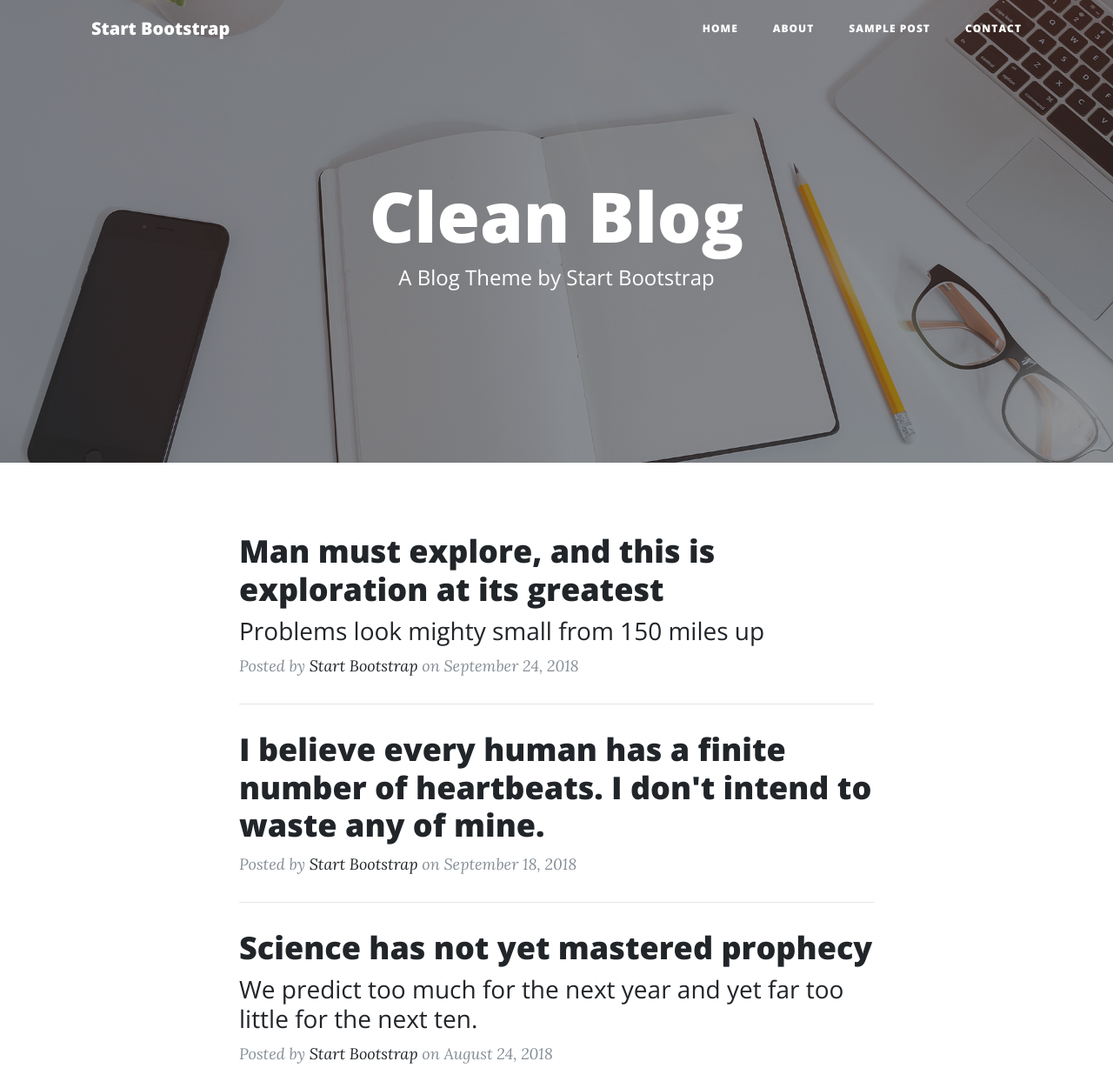
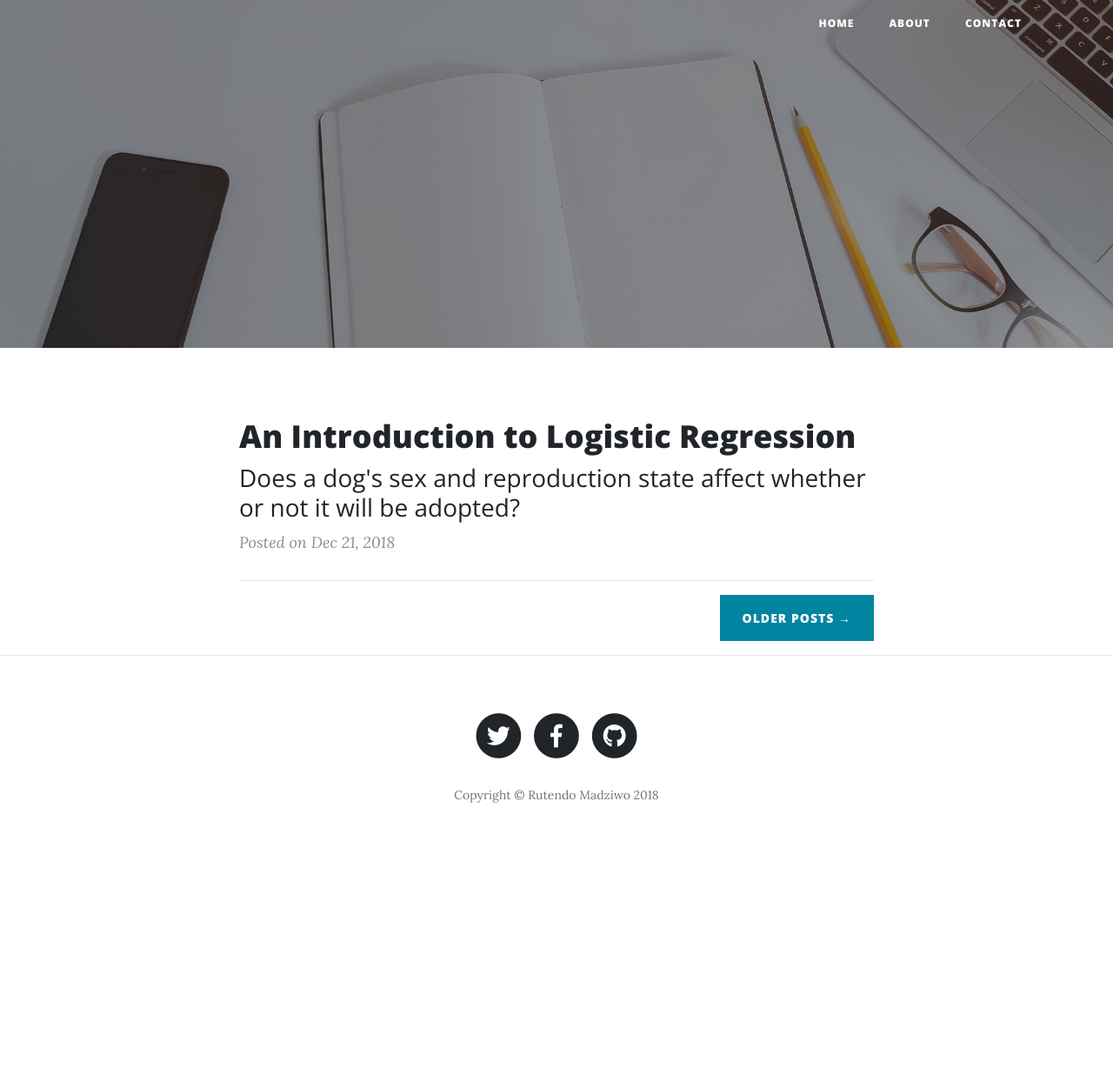
Before and after one commit to RutendoM/rutendom.github.io, a website: page index.html in a window 1280 px wide. Shown: the top 1228 px of the page at 87% size. After the commit the page ends 990 px from the top, so only its background shows below. Drawn offline with nearby package versions, Linux system fonts and the light colour scheme.

Commit message:
edited the index .html file

```diff
--- a/index.html
+++ b/index.html
@@ -8,7 +8,7 @@
     <meta name="description" content="">
     <meta name="author" content="">
 
-    <title>Clean Blog - Start Bootstrap Theme</title>
+    <title>Hello, I'm Ru...</title>
 
     <!-- Bootstrap core CSS -->
     <link href="vendor/bootstrap/css/bootstrap.min.css" rel="stylesheet">
@@ -28,7 +28,7 @@
     <!-- Navigation -->
     <nav class="navbar navbar-expand-lg navbar-light fixed-top" id="mainNav">
       <div class="container">
-        <a class="navbar-brand" href="index.html">Start Bootstrap</a>
+        <!--<a class="navbar-brand" href="index.html">Start Bootstrap</a> -->
         <button class="navbar-toggler navbar-toggler-right" type="button" data-toggle="collapse" data-target="#navbarResponsive" aria-controls="navbarResponsive" aria-expanded="false" aria-label="Toggle navigation">
           Menu
           <i class="fas fa-bars"></i>
@@ -41,9 +41,9 @@
             <li class="nav-item">
               <a class="nav-link" href="about.html">About</a>
             </li>
-            <li class="nav-item">
+            <!--<li class="nav-item">
               <a class="nav-link" href="post.html">Sample Post</a>
-            </li>
+            </li> -->
             <li class="nav-item">
               <a class="nav-link" href="contact.html">Contact</a>
             </li>
@@ -59,8 +59,8 @@
         <div class="row">
           <div class="col-lg-8 col-md-10 mx-auto">
             <div class="site-heading">
-              <h1>Clean Blog</h1>
-              <span class="subheading">A Blog Theme by Start Bootstrap</span>
+              <!--<h1>Clean Blog</h1>
+              <span class="subheading">A Blog Theme by Start Bootstrap</span> -->
             </div>
           </div>
         </div>
@@ -74,18 +74,17 @@
           <div class="post-preview">
             <a href="post.html">
               <h2 class="post-title">
-                Man must explore, and this is exploration at its greatest
+                An Introduction to Logistic Regression
               </h2>
               <h3 class="post-subtitle">
-                Problems look mighty small from 150 miles up
+                Does a dog's sex and reproduction state affect whether or not it will be adopted?
               </h3>
             </a>
-            <p class="post-meta">Posted by
-              <a href="#">Start Bootstrap</a>
-              on September 24, 2018</p>
+            <p class="post-meta">Posted
+              on Dec 21, 2018</p>
           </div>
           <hr>
-          <div class="post-preview">
+          <!--<div class="post-preview">
             <a href="post.html">
               <h2 class="post-title">
                 I believe every human has a finite number of heartbeats. I don't intend to waste any of mine.
@@ -123,7 +122,7 @@
               <a href="#">Start Bootstrap</a>
               on July 8, 2018</p>
           </div>
-          <hr>
+          <hr> -->
           <!-- Pager -->
           <div class="clearfix">
             <a class="btn btn-primary float-right" href="#">Older Posts &rarr;</a>
@@ -165,7 +164,7 @@
                 </a>
               </li>
             </ul>
-            <p class="copyright text-muted">Copyright &copy; Your Website 2018</p>
+            <p class="copyright text-muted">Copyright &copy; Rutendo Madziwo 2018</p>
           </div>
         </div>
       </div>
```
